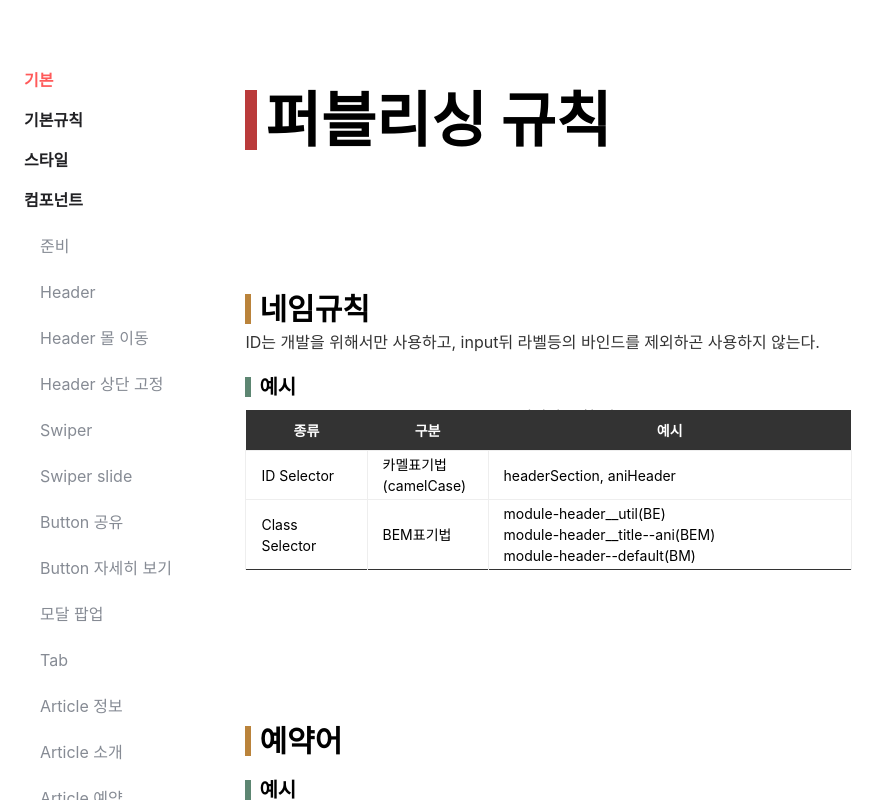
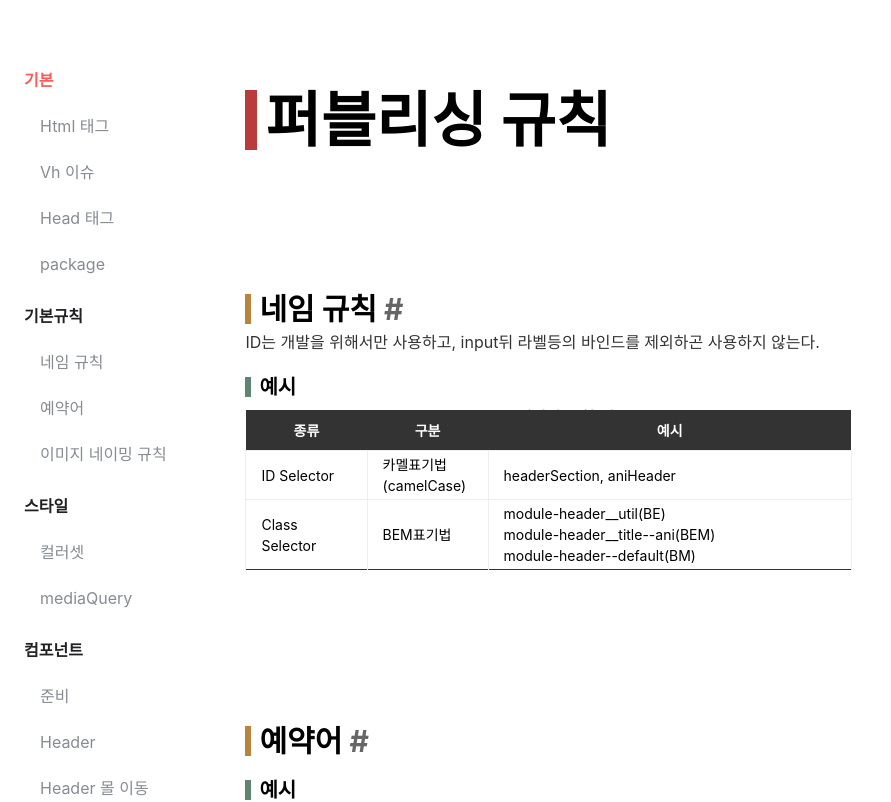
Before and after one commit to GoodPart/amore_24, a React (Create React App) app: page /rull_name in a window 1280 px wide. Shown: the top 802 px of the page, without its empty margins (0-891 px from the left). Built offline with nearby package versions, Linux system fonts and the light colour scheme.

Commit message:
가이드 수정
1. 좌측 GNB 레이아웃 스타일 수정 및 hashlink 추가,
  - Depth1 : 링크 클릭시, 페이지 최상단으로 이동 추가
  - Depth2 : 해시링크로 이동시 title 가려짐 수정 (yOffset 수정)

```diff
--- a/src/assets/style/_guide.scss
+++ b/src/assets/style/_guide.scss
@@ -272,9 +272,23 @@
 .gnb {
     font-size: 16px;
     font-weight: 700;
+
+    & + .wrap {
+        max-width: inherit;
+    }
+
+
     & ul {
         margin-top: 6px;
         margin-left: 16px;
+    }
+
+    > li:last-of-type {
+        margin-bottom: 60px;
+    }
+
+    > li {
+        margin-bottom: 12px;
     }
 
     li li {
@@ -282,6 +296,7 @@
         transition:background-color 1s cubic-bezier(0.075, 0.82, 0.165, 1);
         border-radius: 4px;
     }
+
 
 
     li li:hover {
@@ -1324,7 +1339,7 @@ table td {
 @media screen and (max-width: 1023px) {
 
     .o2o-skin {
-        width: 100%;
+        width: 100% ;
         .example-area {
             width: 100%;
             max-width: calc(100vw - 48px);
--- /dev/null
+++ b/src/components/rull/index.jsx
@@ -0,0 +1,11 @@
+export function TitleComponent({ depth, title, hashOption }) {
+    if (depth == 1) {
+        return <h1 className="title"><span>{title}</span></h1>
+    }
+    if (depth == 2) {
+        return <h2 className="title"><span>{title} <a id={hashOption.id} href={`#${hashOption.id}`}>#</a></span></h2>
+    }
+    return (
+        <h3 className='title'>{title}</h3>
+    )
+}
--- a/src/navigate.jsx
+++ b/src/navigate.jsx
@@ -5,15 +5,58 @@ import { HashLink } from "react-router-hash-link";
 const headerList = [
     {
         title: "기본",
-        link : "/",
+        link: "/",
+        children: [
+            {
+                title: "Html 태그",
+                link : "/#html_data"
+            },
+            {
+                title: "Vh 이슈",
+                link : "/#vh_issue"
+            },
+            {
+                title: "Head 태그",
+                link: "/#head_data"
+            },
+            {
+                title: "package",
+                link: "/#package"
+            },
+
+        ]
     },
     {
         title: "기본규칙",
-        link : "/rull_name",
+        link: "/rull_name",
+        children: [
+            {
+                title: "네임 규칙",
+                link : "/rull_name/#rull_name"
+            },
+            {
+                title: "예약어",
+                link : "/rull_name/#reserve_name"
+            },
+            {
+                title: "이미지 네이밍 규칙",
+                link: "/rull_name/#rull_name_of_img"
+            },
+        ]
     },
     {
         title: "스타일",
-        link : "/style",
+        link: "/style",
+        children: [
+            {
+                title: "컬러셋",
+                link: "/style/#colorset"
+            },
+            {
+                title: "mediaQuery",
+                link: "/style/#media_query"
+            },
+        ]
     },
     {
         title: "컴포넌트",
@@ -86,22 +129,18 @@ export default function Gnb() {
         dpt_2 : ''
     });
 
-    function changeNav(_this) {
-        setNav(_this)
-
-
+    function changeNav(_this, depth) {
+        setNav(_this);
+        if (depth) {
+            window.scrollTo(0, 0);
+        }
     }
 
-    function hashMoveScrollOffsetChange() {
-
+    const scrollWithOffset = (el) => {
+        const yCoordinate = el.getBoundingClientRect().top + window.pageYOffset;
+        const yOffset = -80;
+        window.scrollTo({ top: yCoordinate + yOffset, behavior: 'smooth' });
     }
-
-    const location = useLocation();
-    useEffect(() => {
-        setTimeout(() => {
-            window.scrollTo({top : window.scrollY - 80})
-        }, 10)
-    }, [location])
 
     return (
         <ul className="gnb">
@@ -109,13 +148,13 @@ export default function Gnb() {
                 Object.values(headerList).map((ele, index) => {
                     return (
                         <li key={index}>
-                            <Link to={ele.link} onClick={() => changeNav({dpt_1 : ele.link, dpt_2 : ''})} className={nav.dpt_1 === ele.link ? "on" : ""}>{ele.title}</Link>
+                            <Link to={ele.link} onClick={() => changeNav({dpt_1 : ele.link, dpt_2 : ''}, true)} className={nav.dpt_1 === ele.link ? "on" : ""}>{ele.title}</Link>
                             {
                                 ele.children ? (
                                     <ul>
                                         {
                                             Object.values(ele.children).map((child, index2) => {
-                                                return <li key={index2} className={nav.dpt_2 === child.link ? "on" : ""}><HashLink to={child.link} onClick={() => { changeNav({ dpt_1: ele.link, dpt_2: child.link });  hashMoveScrollOffsetChange()}}>{child.title}</HashLink></li>
+                                                return <li key={index2} className={nav.dpt_2 === child.link ? "on" : ""}><HashLink smooth to={child.link} scroll={(el)=> scrollWithOffset(el)} onClick={() => { changeNav({ dpt_1: ele.link, dpt_2: child.link })}}>{child.title}</HashLink></li>
                                             })
                                         }
                                     </ul>
--- a/src/pages/basic.jsx
+++ b/src/pages/basic.jsx
@@ -1,5 +1,6 @@
 import { useEffect } from 'react';
 import { CopyBlock, nord, a11yDark } from 'react-code-blocks';
+import { TitleComponent } from '../components/rull';
 
 
 const htmlSpec = `
@@ -69,16 +70,18 @@ export function Basic({title}) {
     return (
         <div>
             <div className="wrap__container">
-            <h1 className='title'>기본환경</h1>
+                {/* <h1 className='title'>기본환경</h1> */}
+                <TitleComponent depth={1} title="기본환경" />
                 <div className="wrap__item">
-                    <h2 className="title">Html 태그</h2>
+                    <TitleComponent depth={2} title="HTML 태그" hashOption={{id : "html_data"}} />
                     <div className="description">html 및 head영역에 대한 기본 사항입니다.</div>
                     <div className="example-area">
                         <CopyBlock text={htmlSpec} language='js' theme={a11yDark} />
                     </div>
                 </div>
                 <div className="wrap__item">
-                    <h2 className="title">vh 이슈</h2>
+                    <TitleComponent depth={2} title="VH 이슈" hashOption={{ id: "vh_issue" }} />
+
                     <div className="description">해당 코드를 사용하여 뷰포트 이슈를 제거</div>
                     <div className="example-area">
                         <CopyBlock text={vhIssue} language='js' theme={a11yDark} />
@@ -86,14 +89,16 @@ export function Basic({title}) {
                 </div>
 
                 <div className="wrap__item">
-                    <h2 className="title">head 태그</h2>
+                    <TitleComponent depth={2} title="Head 태그" hashOption={{ id: "head_data" }} />
+
                     <div className="description">head의 Meta 태그</div>
                     <div className="example-area">
                         <CopyBlock text={metaTag} language='js' theme={a11yDark} />
                     </div>
                 </div>
                 <div className="wrap__item">
-                    <h2 className="title">package</h2>
+                    <TitleComponent depth={2} title="Package" hashOption={{ id: "package" }} />
+
                     <div className="description">사용한 패키지 및 버전</div>
                     <div className="example-area">
                         <CopyBlock text={`
--- a/src/pages/name.jsx
+++ b/src/pages/name.jsx
@@ -1,4 +1,5 @@
 import { useEffect } from "react"
+import { TitleComponent } from "../components/rull"
 export function Name({title}) {
 
     useEffect(() => {
@@ -9,9 +10,9 @@ export function Name({title}) {
         <div>
 
             <div className="rull_area">
-            <h1 className="title">퍼블리싱 규칙</h1>
+                <TitleComponent depth={1} title="퍼블리싱 규칙" />
                 <div className="rull_area__item">
-                    <h2 className="title">네임규칙</h2>
+                    <TitleComponent depth={2} title="네임 규칙" hashOption={{id : "rull_name"}}/>
                     <div className="description">
                         ID는 개발을 위해서만 사용하고, input뒤 라벨등의 바인드를 제외하곤 사용하지 않는다.<br />
                     </div>
@@ -48,7 +49,8 @@ export function Name({title}) {
                 </div>
 
                 <div className="rull_area__item">
-                    <h2 className="title">예약어</h2>
+                    <TitleComponent depth={2} title="예약어" hashOption={{ id: "reserve_name" }} />
+
                     <div className="rull_area__content">
                         <h3 className="title">예시</h3>
                         <table className="table--xLage">
@@ -148,7 +150,8 @@ export function Name({title}) {
                 </div>
 
                 <div className="rull_area__item">
-                    <h2 className="title">이미지 네이밍 규칙</h2>
+                    <TitleComponent depth={2} title="이미지 네이밍 규칙" hashOption={{ id: "rull_name_of_img" }} />
+
                     <div className="rull_area__content">
                         <h3 className="title">예시</h3>
 
--- a/src/pages/style.jsx
+++ b/src/pages/style.jsx
@@ -1,5 +1,6 @@
 import { CodeBlock, a11yDark } from 'react-code-blocks'
 import { useEffect } from 'react'
+import { TitleComponent } from '../components/rull'
 const colorList = [
     {
         name : "$black",
@@ -62,9 +63,11 @@ export function StyleGuide({title}) {
     return (
         <div>
             <div className="wrap__container">
-            <h1 className='title'>스타일</h1>
+                <TitleComponent depth={1} title={"스타일"} />
                 <div className="wrap__item">
-                    <h2 className="title">컬러셋</h2>
+                    {/* <h2 className="title">컬러셋</h2> */}
+                    <TitleComponent depth={2} title={"컬러셋"} hashOption={{ id: "colorset"}} />
+
                     <div className="description">사용 컬러셋입니다.</div>
                     <div className="example-area" style={{display : "flex", flexDirection : "column", gap : 20}}>
                         {
@@ -77,7 +80,8 @@ export function StyleGuide({title}) {
                 </div>
 
                 <div className="wrap__item">
-                    <h2 className="title">MediaQuery</h2>
+                    <TitleComponent depth={2} title={"MediaQuery"} hashOption={{ id: "media_query" }} />
+
                     <div className="description">break point 영역</div>
                     <div className="code-area">
                         <h3 className="title">코드</h3>
```
Also changed, not shown: src/pages/component.jsx (+28 -17 lines).
